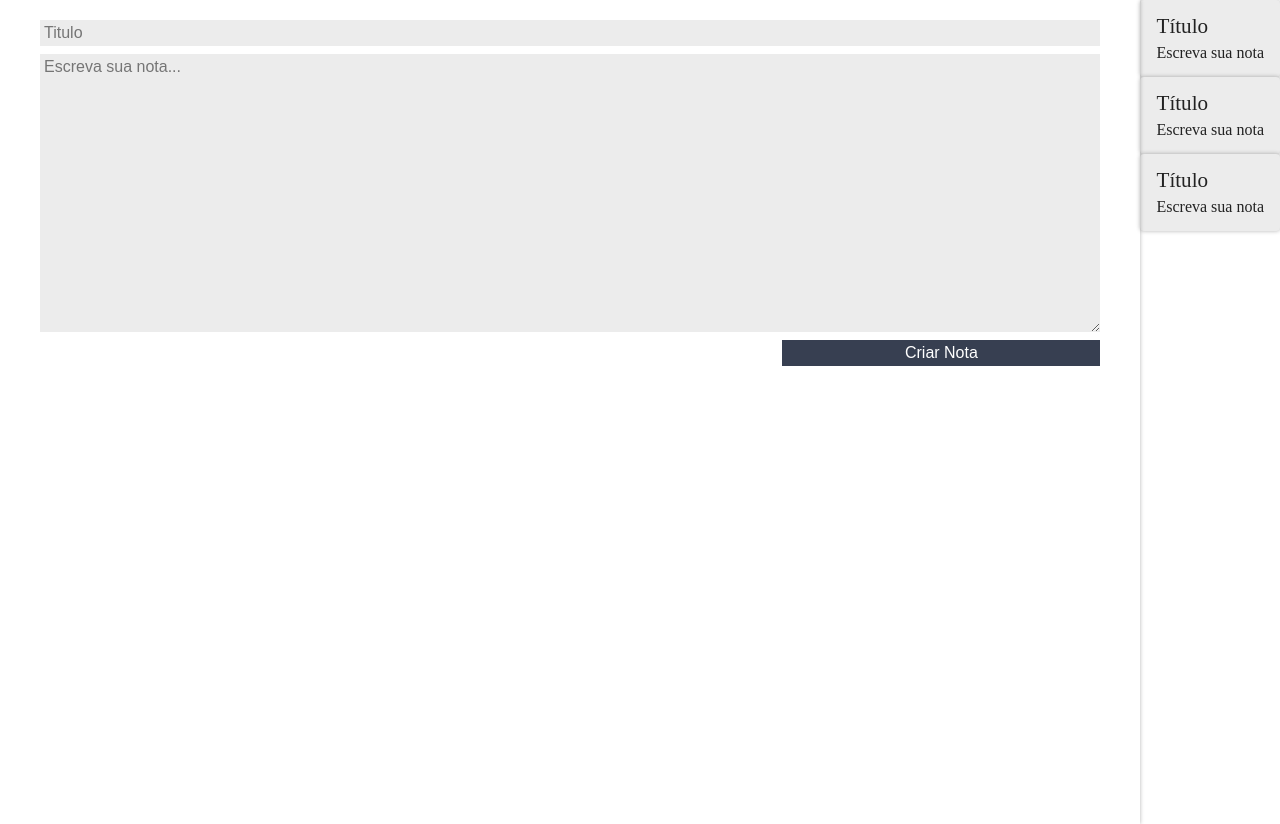
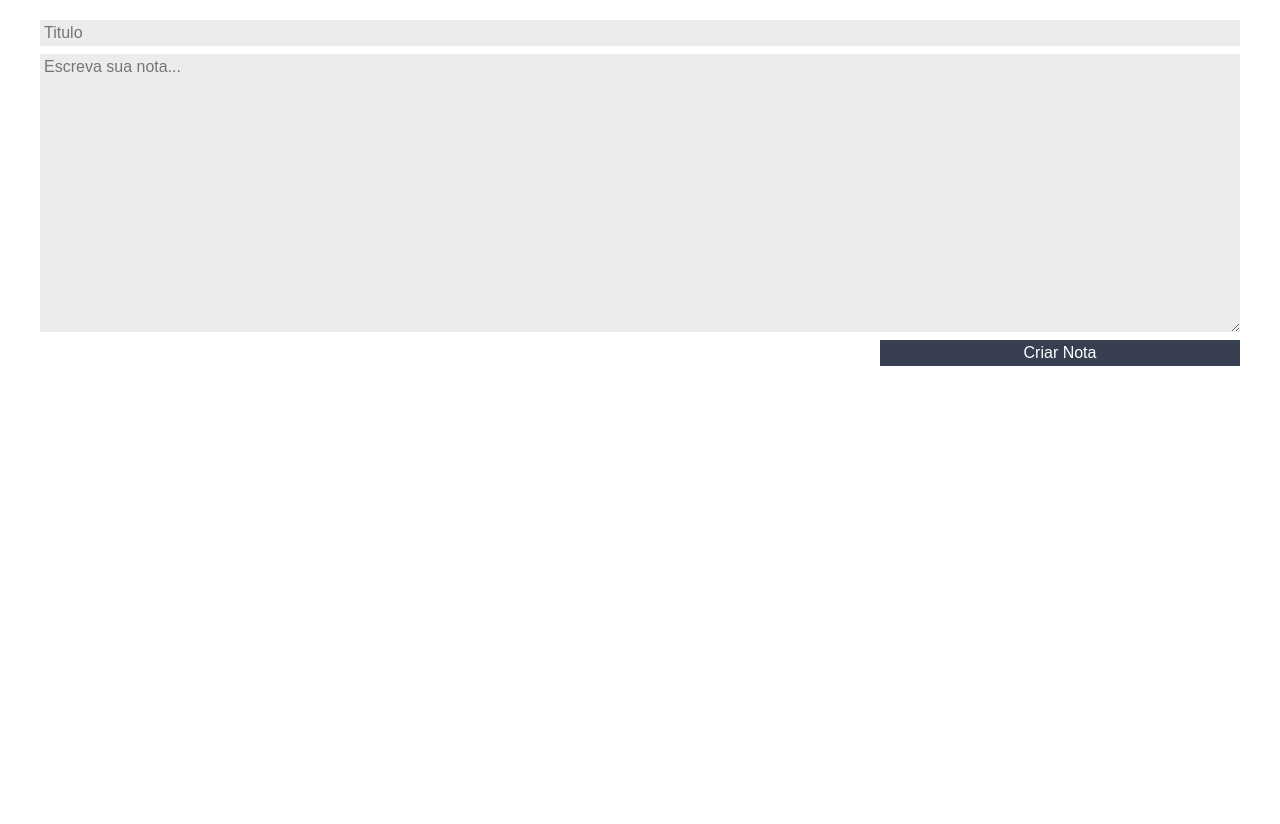
Before and after one commit to Yuricoelho/javascript-reactjs, a React (Create React App) app: page / in a window 1280 px wide. Built offline with nearby package versions, Linux system fonts and the light colour scheme.

Commit message:
Refatorando.

```diff
--- a/src/App.js
+++ b/src/App.js
@@ -6,15 +6,27 @@
 
 class App extends Component{
 
+  constructor(){
+    super();
+    this.state = {
+      notas:[]
+    };
+  }
+
   criarNota(titulo, texto){
-
+    const novaNota = {titulo, texto};
+    const novoArrayNotas = [...this.state.notas, novaNota]
+    const novoEstado = {
+      notas:novoArrayNotas
+    }
+    this.setState(novoEstado);
   }
 
   render(){
     return (
       <section className="conteudo">
-        <FormularioCadastro criarNota={this.criarNota}/>
-        <ListaDeNotas/>
+        <FormularioCadastro criarNota={this.criarNota.bind(this)}/>
+        <ListaDeNotas notas={this.state.notas}/>
       </section>
     );
   }
--- a/src/components/CardNota/CardNota.jsx
+++ b/src/components/CardNota/CardNota.jsx
@@ -6,9 +6,9 @@
         return (
             <section className="card-nota">
                 <header className="card-nota_cabecalho">
-                    <h3 className="card-nota_titulo">Título</h3>
+                    <h3 className="card-nota_titulo">{this.props.titulo}</h3>
                 </header>
-                <p className="card-nota_texto">Escreva sua nota</p>
+                <p className="card-nota_texto">{this.props.texto}</p>
             </section>
         );
     }
--- a/src/components/ListaDeNotas/ListaDeNotas.jsx
+++ b/src/components/ListaDeNotas/ListaDeNotas.jsx
@@ -6,10 +6,10 @@
     render(){
         return (
             <ul>
-                {Array.of("Trabalho", "Trabalho", "Estudos").map((categoria, index) => {
+                {this.props.notas.map((nota, index) => {
                 return (
-                    <li key={index}>
-                        <CardNota/>
+                    <li className="lista-notas_item" key={index}>
+                        <CardNota titulo={nota.titulo} texto={nota.texto}/>
                     </li>
                 );
             })}
```
